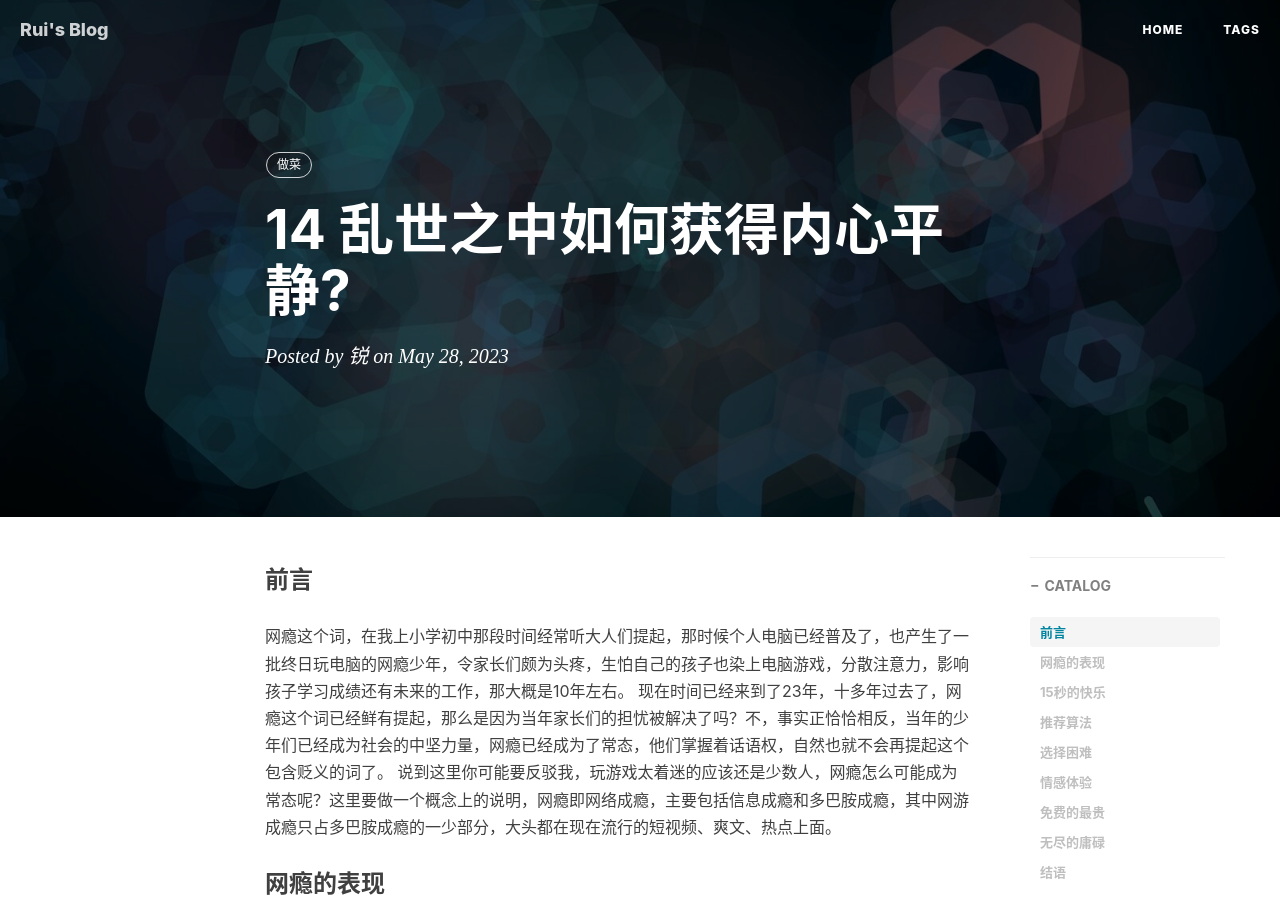
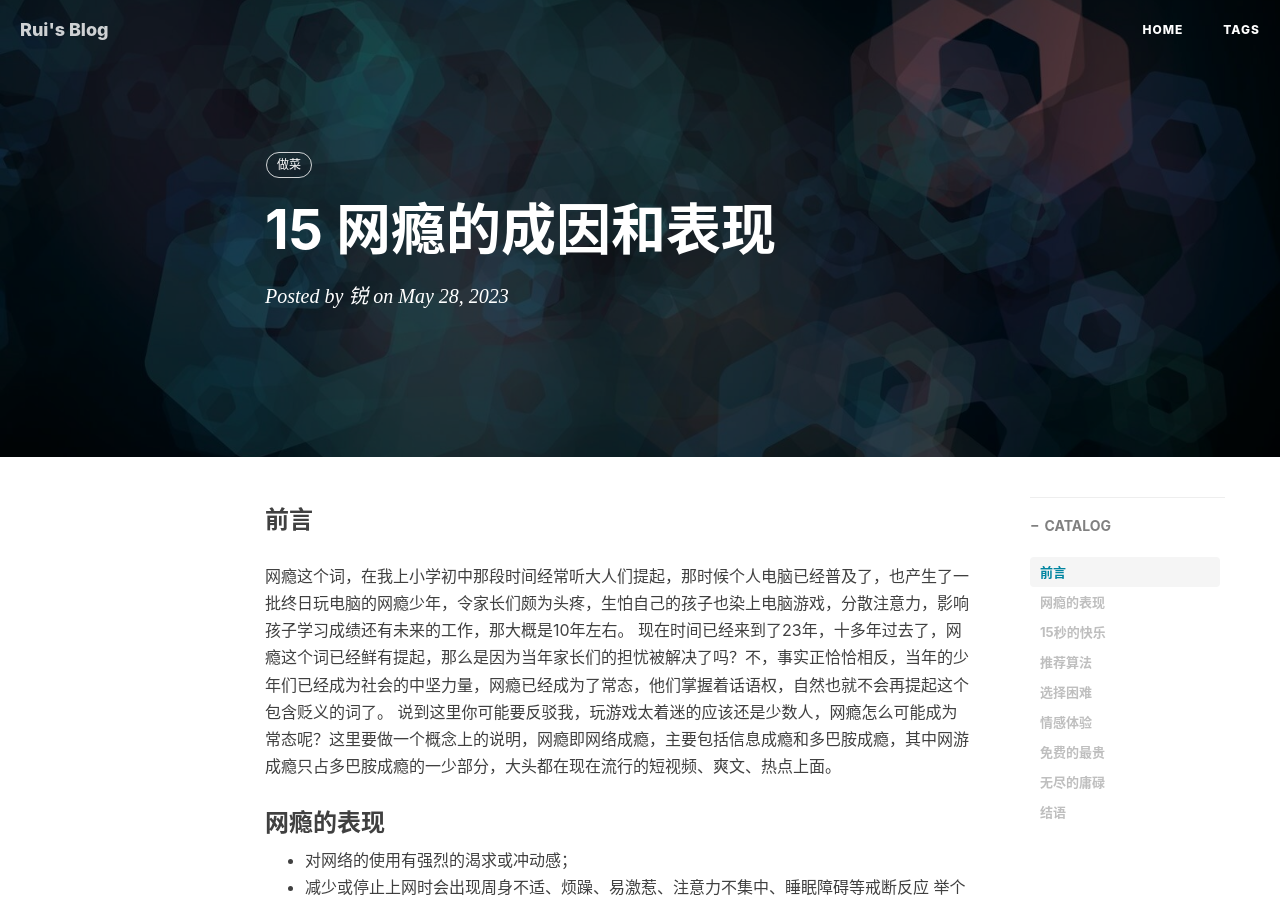
Before and after one commit to Fr3027/Fr3027.github.io, a Jekyll site: the page built from _posts/2023-05-28-symptoms-and-causes-of-internet-addiction.md, in a window 1280 px wide and 900 px high. Built offline with Jekyll 4.4.1, drawn with Linux system fonts in a browser that asks for light colours; nearby versions of some CDN libraries; comment, search, counter and statistics services are not loaded.

Commit message:
更正题目

```diff
--- a/_posts/2023-05-28-symptoms-and-causes-of-internet-addiction.md
+++ b/_posts/2023-05-28-symptoms-and-causes-of-internet-addiction.md
@@ -1,6 +1,6 @@
 ---
 layout:     post
-title:      "14 乱世之中如何获得内心平静?"
+title:      "15 网瘾的成因和表现"
 subtitle:   ""
 author:     "锐"
 header-mask:  0.58
```
